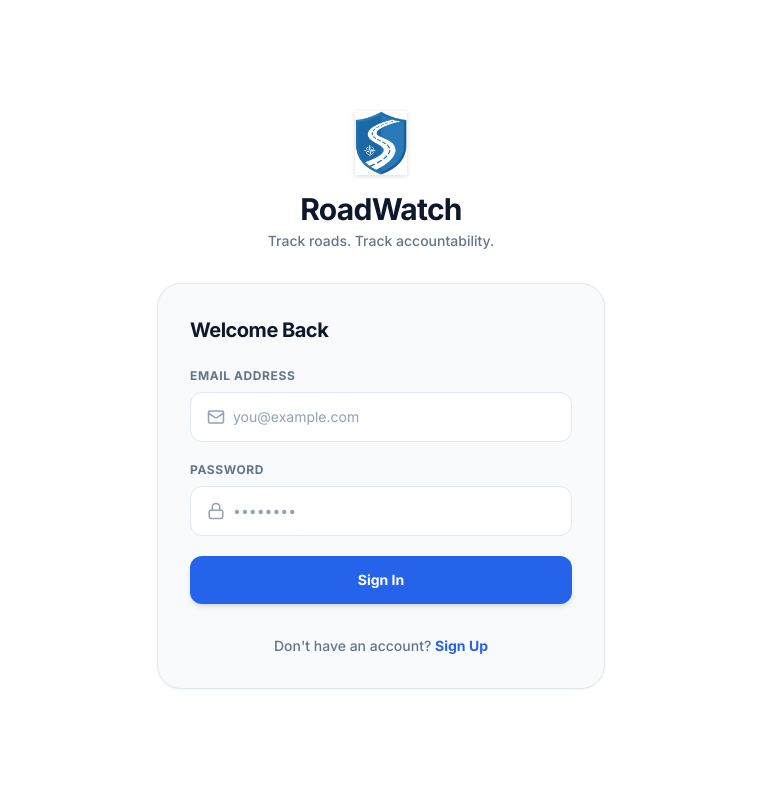
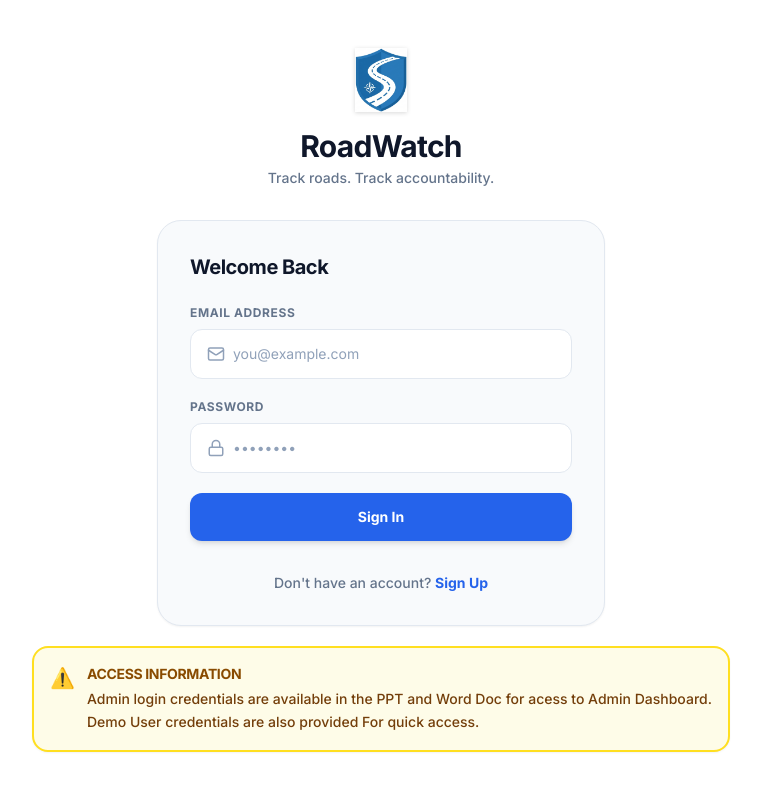
Before and after one commit to Sai-Gitnoob/RoadWatch, a React (Vite) app in the folder Frontend/: page /#/login in a window 1280 px wide. Shown: the top 790 px of the page, without its empty margins (259-1020 px from the left). Built offline with nearby package versions, Linux system fonts and the light colour scheme; no server answers.

Commit message:
Update navbar, auth pages, and AI assistant UI

```diff
--- a/Frontend/src/components/layout/TopNav.jsx
+++ b/Frontend/src/components/layout/TopNav.jsx
@@ -7,8 +7,8 @@ import logoImg from '../../assets/logo.png';
 const navItems = [
   { to: '/map',       icon: Map,             label: 'Map'       },
   { to: '/complaint', icon: AlertCircle,     label: 'Complaint' },
+  { to: '/ai',        icon: Bot,             label: 'AI Assistant' },
   { to: '/dashboard', icon: LayoutDashboard, label: 'Dashboard' },
-  { to: '/ai',        icon: Bot,             label: 'AI Assistant' },
   { to: '/account',   icon: User,            label: 'Account'   },
 ];
 
--- a/Frontend/src/pages/LoginPage.jsx
+++ b/Frontend/src/pages/LoginPage.jsx
@@ -122,6 +122,23 @@ export default function LoginPage() {
           </div>
         </div>
       </div>
+      {/* Judge/Admin Access Notice */}
+      <div className="mt-5 bg-yellow-50 border-2 border-yellow-300 rounded-2xl p-4 shadow-sm">
+          <div className="flex items-start gap-3">
+        <div className="text-yellow-600 text-xl">⚠️</div>
+
+      <div>
+         <h3 className="text-sm font-extrabold text-yellow-800 uppercase tracking-wide">
+        Access Information
+      </h3>
+
+      <p className="text-sm text-yellow-900 mt-1 leading-relaxed font-medium">
+         Admin login credentials are available in the PPT and Word Doc for acess to Admin Dashboard.
+         <p>Demo User credentials are also provided For quick access.</p>
+      </p>
+    </div>
+  </div>
+</div>
     </div>
   );
 }
--- a/Frontend/src/pages/SignupPage.jsx
+++ b/Frontend/src/pages/SignupPage.jsx
@@ -134,6 +134,23 @@ export default function SignupPage() {
           </div>
         </div>
       </div>
+      {/* Judge/Admin Access Notice */}
+<div className="mt-5 bg-yellow-50 border-2 border-yellow-300 rounded-2xl p-4 shadow-sm">
+  <div className="flex items-start gap-3">
+    <div className="text-yellow-600 text-xl">⚠️</div>
+
+    <div>
+      <h3 className="text-sm font-extrabold text-yellow-800 uppercase tracking-wide">
+        Judge Access Information
+      </h3>
+
+      <p className="text-sm text-yellow-900 mt-1 leading-relaxed font-medium">
+         Admin login credentials are available in the PPT and Word Doc for acess to Admin Dashboard.
+         Demo User credentials are also provided For quick access.
+      </p>
+    </div>
+  </div>
+</div>
     </div>
   );
 }
```
